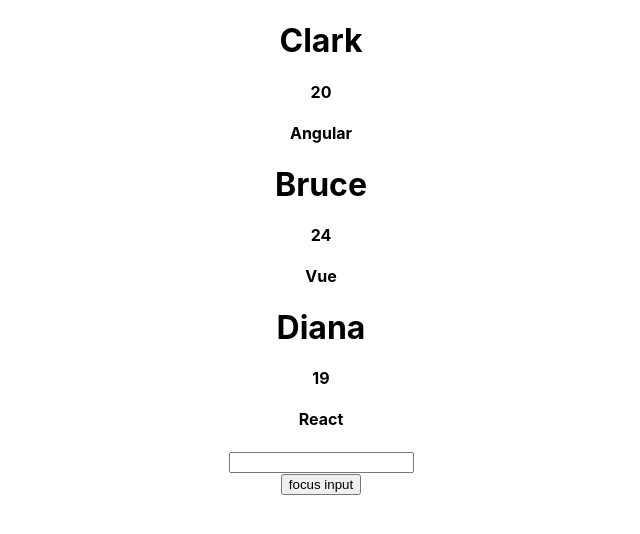
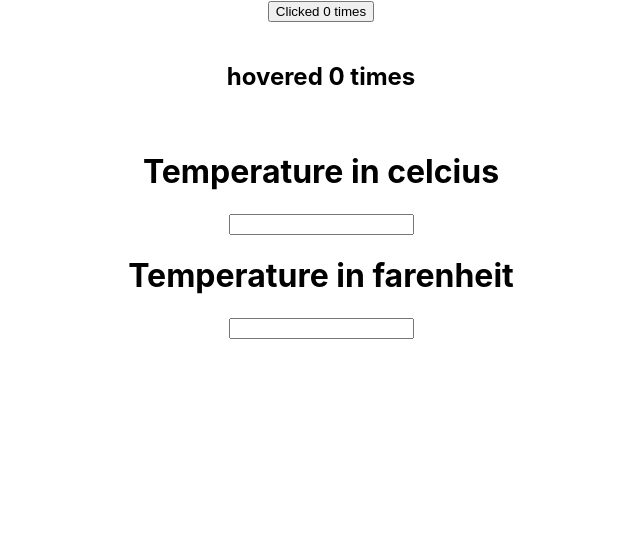
Before and after one commit to Sunny-Raj-91/DoReact, a React (Create React App) app in the folder my-app/: page / in a window 1280 px wide. Shown: the top 534 px of the page, without its empty margins (319-959 px from the left). Built offline with nearby package versions, Linux system fonts and the light colour scheme.

Commit message:
communicate beetween siblings / lifting up common state to parent

```diff
--- a/my-app/src/App.tsx
+++ b/my-app/src/App.tsx
@@ -1,10 +1,13 @@
 import React from 'react';
 import './App.css';
+import ClickCounter from './components/ClickCounter';
+import HoverCounter from './components/HoverCounter';
+import TemperatureCalculator from './components/TemperatureCalculator';
 //import Form from './components/Form';
 // import Hello from './components/Hello';
 // import HomePage from './components/HomePage'
-import NameList from './components/NameList';
-import ParentRef from './components/ParentRef';
+// import NameList from './components/NameList';
+// import ParentRef from './components/ParentRef';
 
 function App() {
 
@@ -19,8 +22,13 @@
       {/* <Form/> */}
       {/* <Hello name='Sunny' click = {clickMe} fn = {helloWorld}/> */}
       {/* <HomePage/> */}
-      <NameList/>
-      <ParentRef/>
+      {/* <NameList/>
+      <ParentRef/> */}
+      <ClickCounter/>
+      <br></br>
+      <HoverCounter/>
+      <br></br>
+      <TemperatureCalculator/>
     </div>
   );
 }
--- /dev/null
+++ b/my-app/src/components/ClickCounter.tsx
@@ -0,0 +1,26 @@
+
+import React, { Component } from 'react';
+import HOCounter from './withCounter';
+
+type ClickCounterProps = {
+    count : number,
+    incrementCount() : void
+}
+type ClickCounterState = {
+}
+
+class ClickCounter extends Component<ClickCounterProps,ClickCounterState> {
+
+
+
+
+    render() {
+        return (
+            <div>
+                <button onClick={this.props.incrementCount}>Clicked {this.props.count} times</button>
+            </div>
+        );
+    }
+}
+
+export default HOCounter(ClickCounter);
--- /dev/null
+++ b/my-app/src/components/HoverCounter.tsx
@@ -0,0 +1,31 @@
+import React, { Component } from 'react';
+import HOCounter from './withCounter';
+
+type HoverCounterProps = {
+    count : number,
+    incrementCount() : void
+}
+type HoverCounterState = {
+
+}
+
+class HoverCounter extends Component<HoverCounterProps,HoverCounterState> {
+    constructor(props : HoverCounterProps){
+        super(props)
+
+    }
+
+
+
+    render() {
+        return (
+            <div>
+                <h2 onMouseOver = {this.props.incrementCount}>hovered {this.props.count} times</h2>
+            </div>
+        );
+    }
+}
+
+
+
+export default HOCounter( HoverCounter);
--- /dev/null
+++ b/my-app/src/components/TemperatureCalculator.tsx
@@ -0,0 +1,44 @@
+import React, { Component } from 'react';
+import TemperatureInput from './TemperatureInput';
+
+class TemperatureCalculator extends Component<{},{ctemp : string,ftemp : string,celcius : string,farenheit:string}> {
+
+    constructor(props:{}){
+        super(props)
+
+        this.state = {
+            ctemp : "",
+            ftemp : "",
+            celcius : "celcius",
+            farenheit : "farenheit"
+        }
+        this.handleTempChange = this.handleTempChange.bind(this)
+    }
+    handleTempChange(e: { target: { value: any; }; },scale : string){
+        console.log(this.state)
+        if(scale === this.state.celcius){
+
+        this.setState(p => {
+              return { ...p,ctemp:e.target.value,ftemp : (((parseFloat(e.target.value)*9 + 160)/5).toString())}
+        })
+
+    }
+    else
+        this.setState(p=>{
+            return {...p,ctemp : (((parseFloat(e.target.value)*5 - 160)/9).toString()),ftemp:e.target.value}
+        })
+    }
+    componentDidUpdate(){
+        console.log(this.state)
+    }
+    render() {
+        return (
+            <div>
+                <TemperatureInput scale={this.state.celcius} temp={this.state.ctemp} handleTempChange = {this.handleTempChange} />
+                <TemperatureInput scale = {this.state.farenheit} temp={this.state.ftemp} handleTempChange = {this.handleTempChange} />
+            </div>
+        );
+    }
+}
+
+export default TemperatureCalculator;
--- /dev/null
+++ b/my-app/src/components/TemperatureInput.tsx
@@ -0,0 +1,18 @@
+import React from 'react'
+
+type TempInputProps = {
+    temp : string,
+    scale : string,
+    handleTempChange : (event: React.ChangeEvent<HTMLInputElement>, s : string) => void
+}
+
+const TemperatureInput = function(props : TempInputProps){
+    return (
+        <div>
+            <h1>Temperature in {props.scale}</h1>
+            <input type='text' value = {props.temp} onChange = {(e) => props.handleTempChange(e,props.scale)}/>
+        </div>
+    )
+}
+
+export default TemperatureInput
--- /dev/null
+++ b/my-app/src/components/withCounter.tsx
@@ -0,0 +1,36 @@
+import React, { Component } from 'react'
+type CounterProps = {}
+
+type CounterState = {
+    count : number
+}
+
+
+
+const HOCounter = (OriginalComponent : any) => { class Counter extends Component<CounterProps,CounterState> {
+
+    constructor(props : CounterProps){
+            super(props)
+
+            this.state = {
+                count : 0
+            }
+            this.incrementCount = this.incrementCount.bind(this)
+    }
+
+    incrementCount(){
+        this.setState((prevState)=>{
+            return{count : prevState.count+1}
+        })
+    }
+    render() {
+        return (
+            <OriginalComponent count = {this.state.count} incrementCount = {this.incrementCount} />
+        );
+
+    }
+
+}
+return Counter
+}
+export default HOCounter
```
